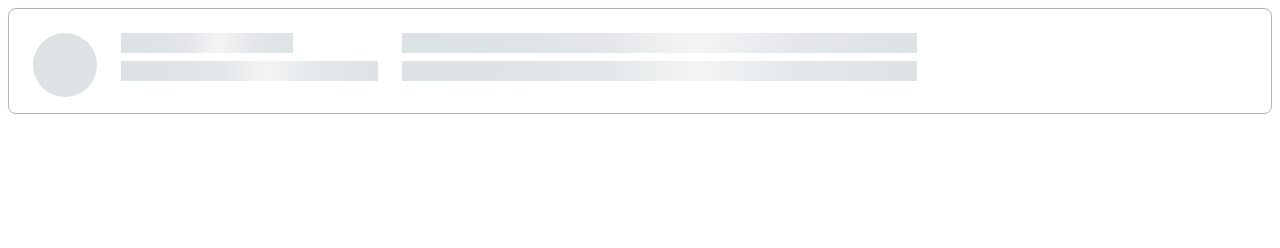
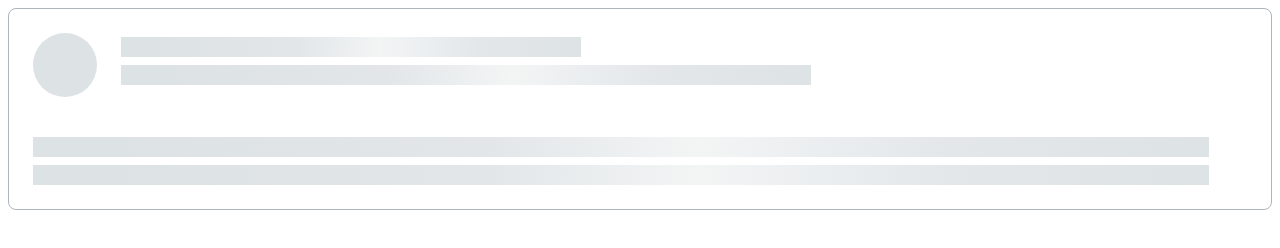
Before and after one commit to js-tasks-ru/htmlcss-20211125_voffkarus, a website: page 04-lection2/02-skeleton/index.html in a window 1280 px wide. Drawn offline with Linux system fonts and the light colour scheme.

Commit message:
second time changes for 04-lection2 histogram and skeleton

```diff
--- a/04-lection2/02-skeleton/index.html
+++ b/04-lection2/02-skeleton/index.html
@@ -1,23 +1,30 @@
 <!DOCTYPE html>
 <!-- Страница со скелетоном -->
 <html lang="ru">
+
 <head>
     <link rel="stylesheet" href="../../assets/css/main.css">
     <link rel="stylesheet" href="./skeleton.css">
 </head>
+
 <body>
     <div class="skeleton">
+        <div class="skeleton__top">
             <div class="skeleton__wrapper">
                 <div class="skeleton__avatar"></div>
             </div>
             <div class="skeleton__wrapper">
+
                 <div class="skeleton__line skeleton__line_name"></div>
                 <div class="skeleton__line skeleton__line_title"></div>
             </div>
+        </div>
+
         <div class="skeleton__wrapper">
             <div class="skeleton__line skeleton__line_desc"></div>
             <div class="skeleton__line skeleton__line_desc"></div>
         </div>
     </div>
 </body>
+
 </html>
--- a/04-lection2/02-skeleton/skeleton.css
+++ b/04-lection2/02-skeleton/skeleton.css
@@ -3,9 +3,13 @@
     border: 1px solid var(--grey-3);
     box-sizing: border-box;
     border-radius: 8px;
+    --grad: linear-gradient(92.51deg, #DDE2E5 6.44%, #E2E6E8 38.47%, #F3F5F5 56.48%, #E3E7EA 77.5%, #DDE2E5 102.52%);
+}
+
+.skeleton__top {
     display: flex;
-    flex-wrap: wrap;
-    --grad: linear-gradient(92.51deg, #DDE2E5 6.44%, #E2E6E8 38.47%, #F3F5F5 56.48%, #E3E7EA 77.5%, #DDE2E5 102.52%);
+    flex-direction: row;
+    align-items: center;
 }
 
 .skeleton__wrapper {
@@ -15,12 +19,14 @@
     padding-top: 24px;
     padding-bottom: 16px;
     gap: 8px;
+    flex: 1 1 1;
 }
 
 .skeleton__wrapper:last-child {
     display: flex;
     flex-direction: column;
     margin-bottom: 8px;
+    flex: 1;
 }
 
 .skeleton__avatar {
@@ -36,13 +42,13 @@
 }
 
 .skeleton__line_name {
-    width: 172px;
+    width: 40%;
 }
 
 .skeleton__line_title {
-    width: 257px;
+    width: 60%;
 }
 
 .skeleton__line_desc {
-    width: 515px;
+    width: 95%;
 }
```
Also changed, not shown: 04-lection2/01-histogram/histogram.css (+2 -11 lines). Lines whose indentation alone changed are shown as unchanged.
